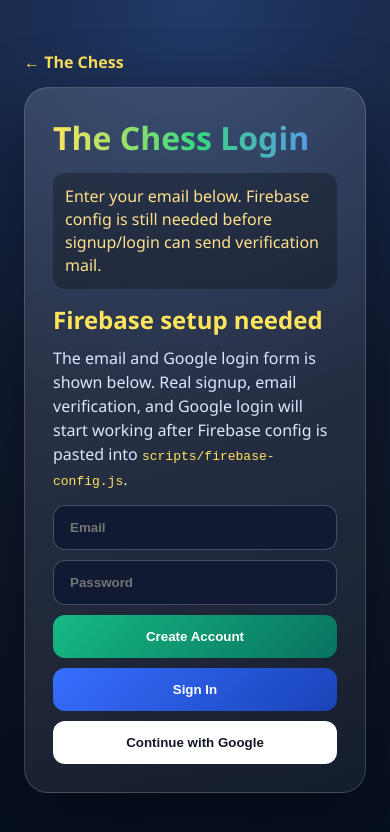
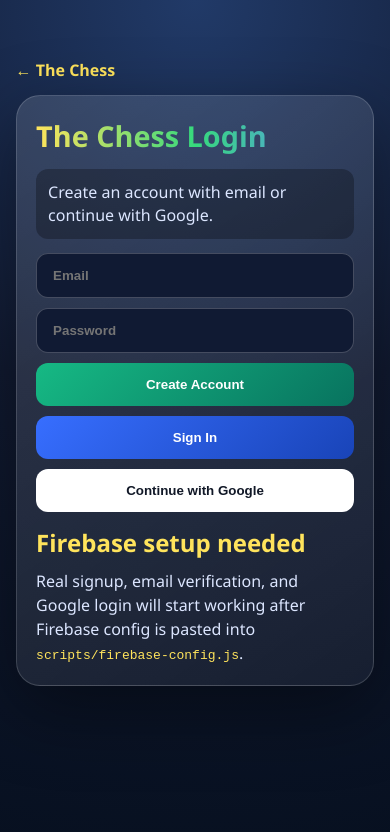
Before and after one commit to katuree/The-chess, a website: page auth.html in a window 390 px wide. Drawn offline with Linux system fonts and the light colour scheme.

Commit message:
fix: prioritize email login form

```diff
--- a/auth.html
+++ b/auth.html
@@ -6,12 +6,12 @@
   <title>Login - The Chess</title>
   <style>
     * { box-sizing: border-box; margin: 0; padding: 0; }
-    body { min-height: 100vh; font-family: "Segoe UI", Arial, sans-serif; color: #f5f7ff; background: radial-gradient(circle at top, #213a68 0%, #111a31 48%, #071020 100%); display: grid; place-items: center; padding: 24px; }
+    body { min-height: 100vh; font-family: "Segoe UI", Arial, sans-serif; color: #f5f7ff; background: radial-gradient(circle at top, #213a68 0%, #111a31 48%, #071020 100%); display: grid; justify-items: center; align-items: start; padding: clamp(14px, 4vw, 24px); padding-top: clamp(18px, 7vh, 64px); }
     .auth-shell { width: min(560px, 100%); display: grid; gap: 14px; }
-    .panel { padding: 28px; border: 1px solid rgba(255,255,255,.16); border-radius: 24px; background: linear-gradient(145deg, rgba(255,255,255,.13), rgba(255,255,255,.05)); box-shadow: 0 24px 75px rgba(0,0,0,.42); display: grid; gap: 14px; }
+    .panel { padding: clamp(18px, 5vw, 28px); border: 1px solid rgba(255,255,255,.16); border-radius: 24px; background: linear-gradient(145deg, rgba(255,255,255,.13), rgba(255,255,255,.05)); box-shadow: 0 24px 75px rgba(0,0,0,.42); display: grid; gap: 14px; }
     .hidden { display: none !important; }
     .top-nav a { color: #ffe45c; text-decoration: none; font-weight: 900; }
-    h1 { font-size: clamp(2rem, 5vw, 3.3rem); background: linear-gradient(90deg, #ffe45c, #36d97d, #5f8cff); -webkit-background-clip: text; background-clip: text; -webkit-text-fill-color: transparent; }
+    h1 { font-size: clamp(1.8rem, 7vw, 3.3rem); background: linear-gradient(90deg, #ffe45c, #36d97d, #5f8cff); -webkit-background-clip: text; background-clip: text; -webkit-text-fill-color: transparent; }
     h2 { color: #ffe45c; }
     p { color: #dce6ff; line-height: 1.5; }
     input { width: 100%; border: 1px solid rgba(255,255,255,.22); border-radius: 12px; padding: 14px 16px; background: #101a33; color: #fff; font-weight: 800; }
@@ -36,11 +36,6 @@
       <h1>The Chess Login</h1>
       <div id="auth-status" class="status">Loading login...</div>
 
-      <div id="setup-panel" class="row hidden">
-        <h2>Firebase setup needed</h2>
-        <p>The email and Google login form is shown below. Real signup, email verification, and Google login will start working after Firebase config is pasted into <code>scripts/firebase-config.js</code>.</p>
-      </div>
-
       <div id="auth-panel" class="row hidden">
         <input id="auth-email" type="email" placeholder="Email" autocomplete="email" />
         <input id="auth-password" type="password" placeholder="Password" autocomplete="current-password" />
@@ -49,6 +44,11 @@
           <button id="email-signin-btn" class="btn" type="button">Sign In</button>
         </div>
         <button id="google-signin-btn" class="btn google" type="button">Continue with Google</button>
+      </div>
+
+      <div id="setup-panel" class="row hidden">
+        <h2>Firebase setup needed</h2>
+        <p>Real signup, email verification, and Google login will start working after Firebase config is pasted into <code>scripts/firebase-config.js</code>.</p>
       </div>
 
       <div id="verify-panel" class="row hidden">
--- a/scripts/auth.js
+++ b/scripts/auth.js
@@ -39,7 +39,7 @@
   function requireFirebaseConfig() {
     if (state.modules) return true;
     showSetupForm();
-    setStatus('Enter your email below, but real signup/login needs Firebase config first.', 'warn');
+    setStatus('Email form is ready. Firebase config is needed before this can send verification mail.', 'warn');
     return false;
   }
 
@@ -187,7 +187,7 @@
     bind();
     if (!window.THE_CHESS_FIREBASE_CONFIGURED) {
       showSetupForm();
-      setStatus('Enter your email below. Firebase config is still needed before signup/login can send verification mail.', 'warn');
+      setStatus('Create an account with email or continue with Google.', 'info');
       return;
     }
     await loadFirebase();
--- a/scripts/verify.js
+++ b/scripts/verify.js
@@ -39,7 +39,7 @@
 assert(authHtml.includes('./scripts/firebase-config.js') && authHtml.includes('./scripts/auth.js'), 'Auth page should load Firebase config and auth logic');
 assert(firebaseConfigJs.includes('THE_CHESS_FIREBASE_CONFIG') && firebaseConfigJs.includes('THE_CHESS_FIREBASE_CONFIGURED'), 'Firebase config placeholder should expose configured flag');
 assert(authJs.includes('sendEmailVerification') && authJs.includes('GoogleAuthProvider') && authJs.includes('usernames'), 'Auth logic should support email verification, Google sign-in, and unique usernames');
-assert(authJs.includes('showSetupForm') && authJs.includes('Enter your email below') && authHtml.includes('id="auth-email"'), 'Auth page should still ask for email even before Firebase config is pasted');
+assert(authJs.includes('showSetupForm') && authJs.includes('Create an account with email') && authHtml.includes('id="auth-email"'), 'Auth page should visibly ask for email even before Firebase config is pasted');
 assert(authGuardJs.includes('onAuthStateChanged') && authGuardJs.includes('emailVerified') && authGuardJs.includes('Login setup needed'), 'Auth guard should enforce login once Firebase is configured and stay safe before config');
 assert(html.includes('href="./index.html"') && html.includes('href="./normal-chess.html"'), '4-player chess page should link back to chooser and normal chess page');
 assert(html.includes('id="four-player-mode-menu"'), '4-player chess should open with a minimal mode menu before the board');
```
